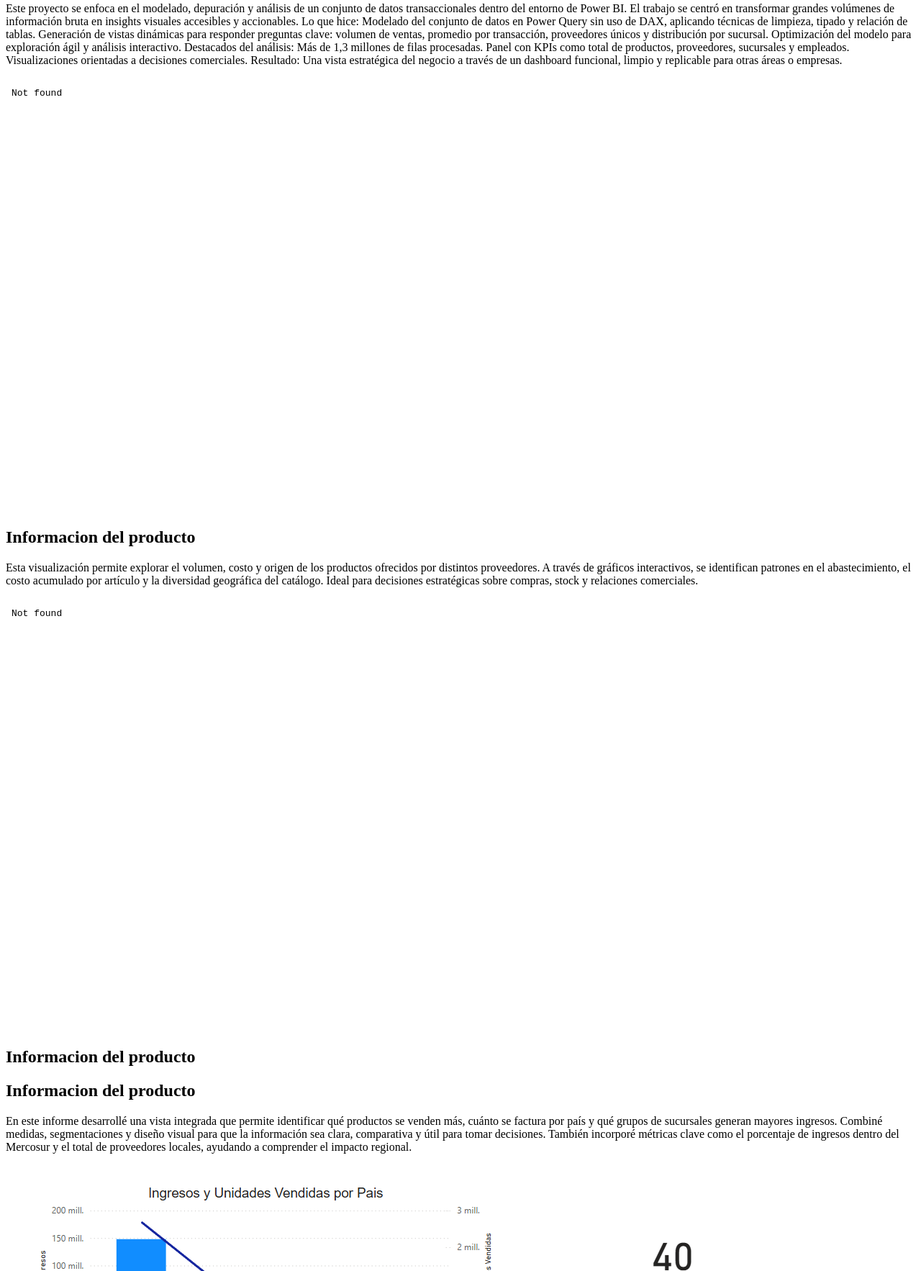
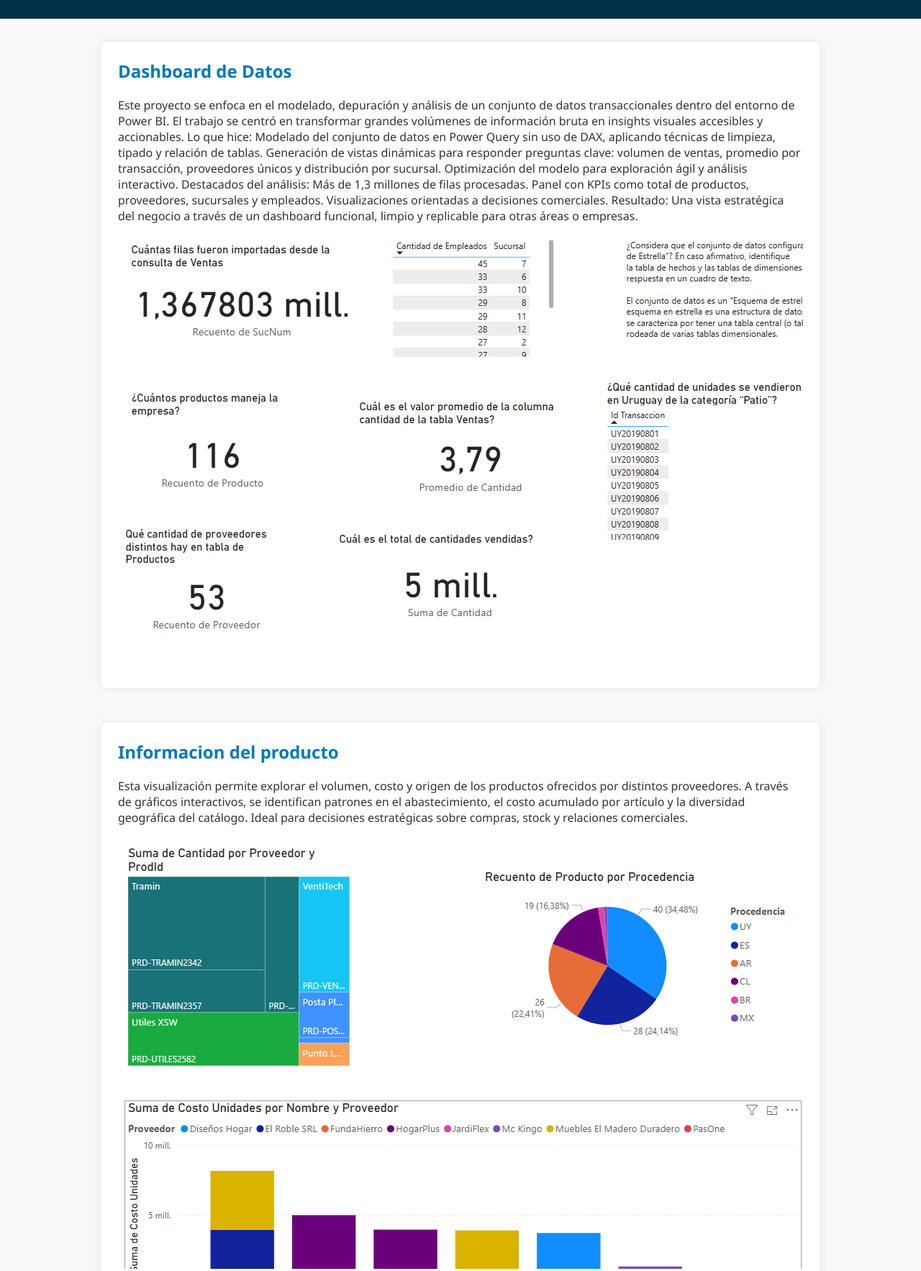
Before and after one commit to Francisco6487/Dashboar, a plain HTML site: page Untitled-1.html in a window 1280 px wide. Shown: the part 162-1928 px from the top of the page at 72% size. Drawn offline with Linux system fonts and the light colour scheme.

Commit message:
Untitled-1.html

```diff
--- a/Untitled-1.html
+++ b/Untitled-1.html
@@ -4,7 +4,7 @@
   <meta charset="UTF-8" />
   <meta name="viewport" content="width=device-width, initial-scale=1.0" />
   <title>Dashboards – Francisco Dalla Rizza</title>
-  <link rel="stylesheet" href="../PowerBi proyecto/ccs powerbi.css" />
+  <link rel="stylesheet" href="ccs powerbi.css" />
 </head>
 <body>
   <header>
@@ -27,7 +27,7 @@ Más de 1,3 millones de filas procesadas.
 Panel con KPIs como total de productos, proveedores, sucursales y empleados.
 Visualizaciones orientadas a decisiones comerciales.
 Resultado: Una vista estratégica del negocio a través de un dashboard funcional, limpio y replicable para otras áreas o empresas.</p>
-      <iframe width="100%" height="600" src="../PowerBi proyecto/Imagenes/Informacion General.png" frameborder="0" allowfullscreen></iframe>
+      <iframe width="100%" height="600" src="Informacion General.png" frameborder="0" allowfullscreen></iframe>
     </section>
 
     <section class="dashboard">
@@ -35,7 +35,7 @@ Resultado: Una vista estratégica del negocio a través de un dashboard funciona
       <p>Esta visualización permite explorar el volumen, costo y origen de los productos ofrecidos por distintos proveedores. A través de gráficos interactivos, se identifican patrones en el abastecimiento, el costo acumulado por artículo y la diversidad geográfica del catálogo. Ideal para decisiones estratégicas sobre compras, stock y relaciones comerciales.
 
     </p>
-      <iframe width="100%" height="600" src="../PowerBi proyecto/Imagenes/Informacion por producto.png" frameborder="0" allowfullscreen></iframe>
+      <iframe width="100%" height="600" src="Informacion por producto.png" frameborder="0" allowfullscreen></iframe>
     </section>
      </section>
 
```
